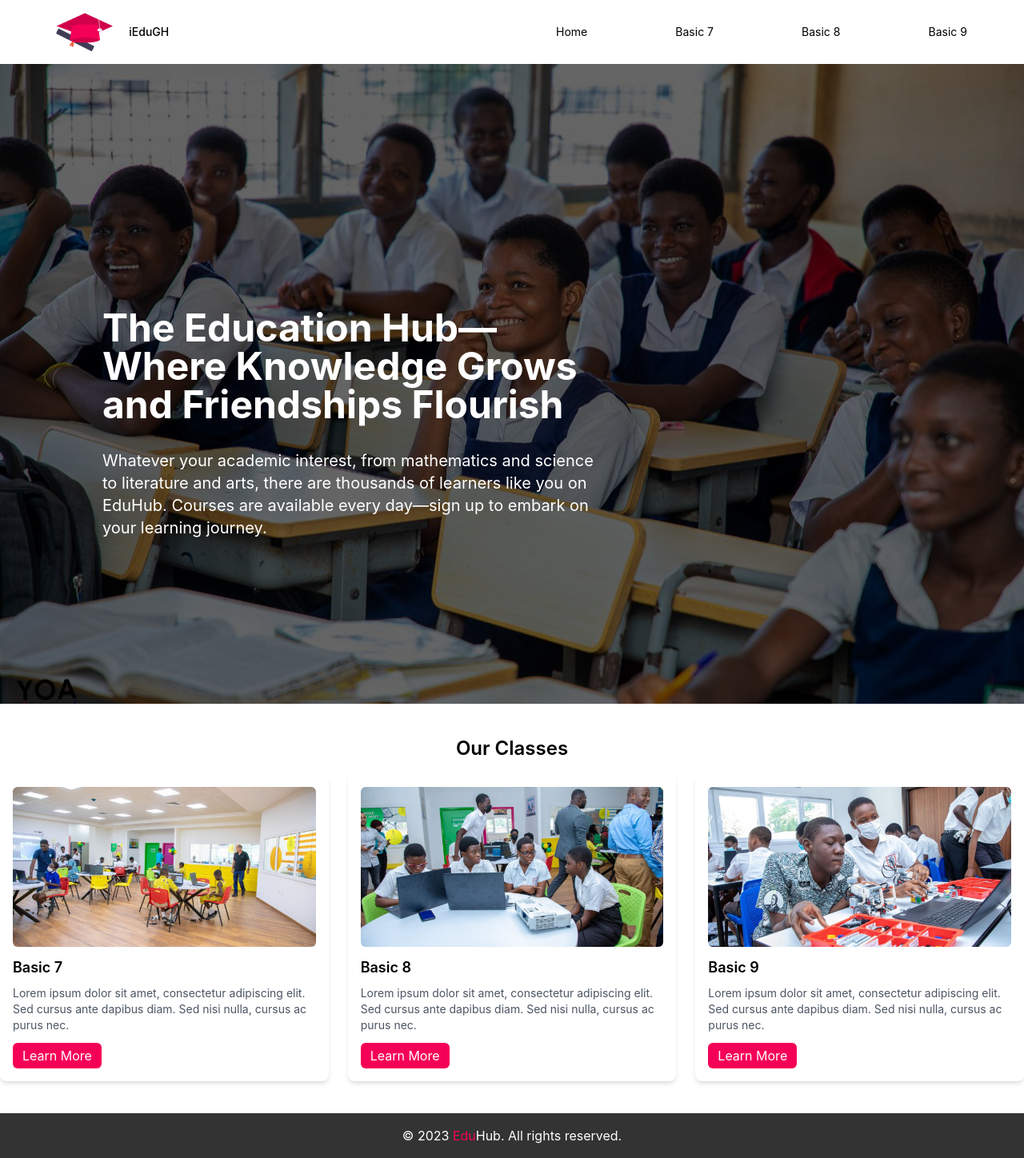
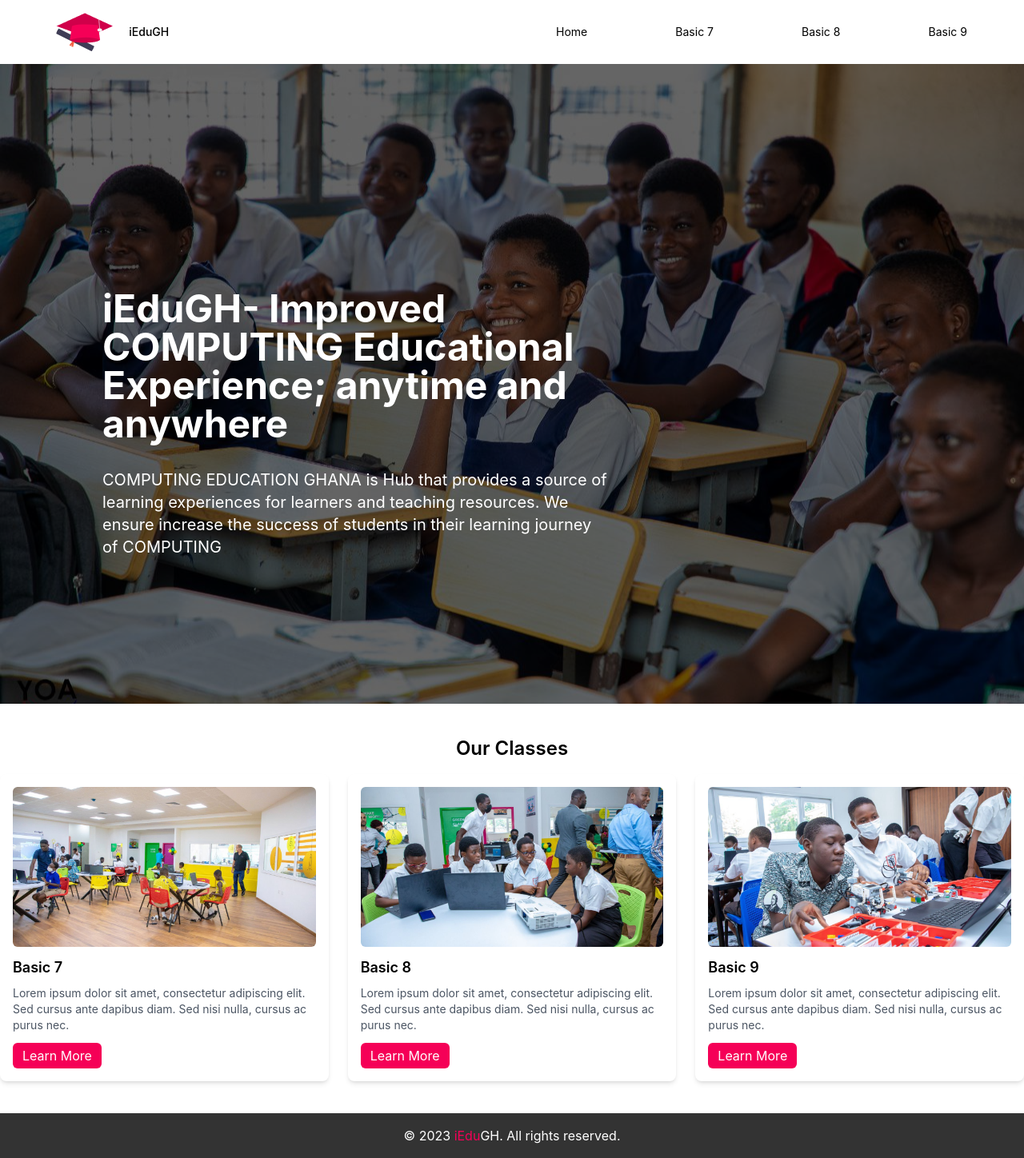
Before and after one commit to KingsleyAmankwah/edu-hub, a React (Create React App) app: page /classes in a window 1280 px wide. Shown: the whole page at 80% size. Built offline with nearby package versions, Linux system fonts and the light colour scheme.

Commit message:
minor changes

```diff
--- a/src/pages/Classes.js
+++ b/src/pages/Classes.js
@@ -24,13 +24,13 @@ function Classes() {
 
         <div className="flex flex-col text-white w-full lg:w-[60%] p-2 lg:pl-[8rem] relative">
           <h1 className="text-3xl sm:text-4xl lg:text-5xl font-bold my-8">
-            The Education Hub—Where Knowledge Grows and Friendships Flourish
+            iEduGH- Improved COMPUTING Educational Experience; anytime and
+            anywhere
           </h1>
           <p className="text-lg lg:text-xl leading-relaxed mb-8">
-            Whatever your academic interest, from mathematics and science to
-            literature and arts, there are thousands of learners like you on
-            EduHub. Courses are available every day—sign up to embark on your
-            learning journey.
+            COMPUTING EDUCATION GHANA is Hub that provides a source of learning
+            experiences for learners and teaching resources. We ensure increase
+            the success of students in their learning journey of COMPUTING
           </p>
 
           {/* <Link to="/">
@@ -131,7 +131,7 @@ function Classes() {
 
       <footer className="bg-[#333] text-white text-center py-4">
         <p>
-          &copy; 2023 <span className="text-[#f50057]">Edu</span>Hub. All rights
+          &copy; 2023 <span className="text-[#f50057]">iEdu</span>GH. All rights
           reserved.
         </p>
       </footer>
```
